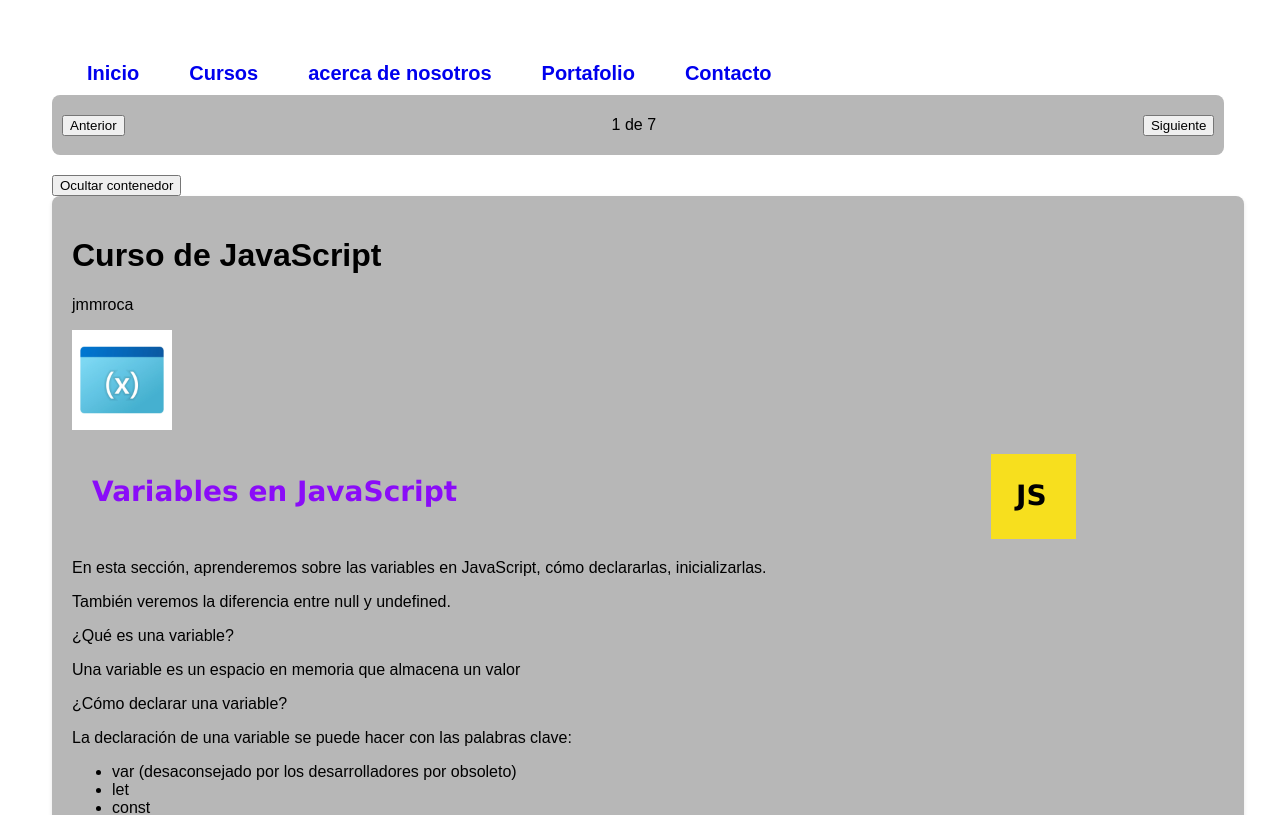
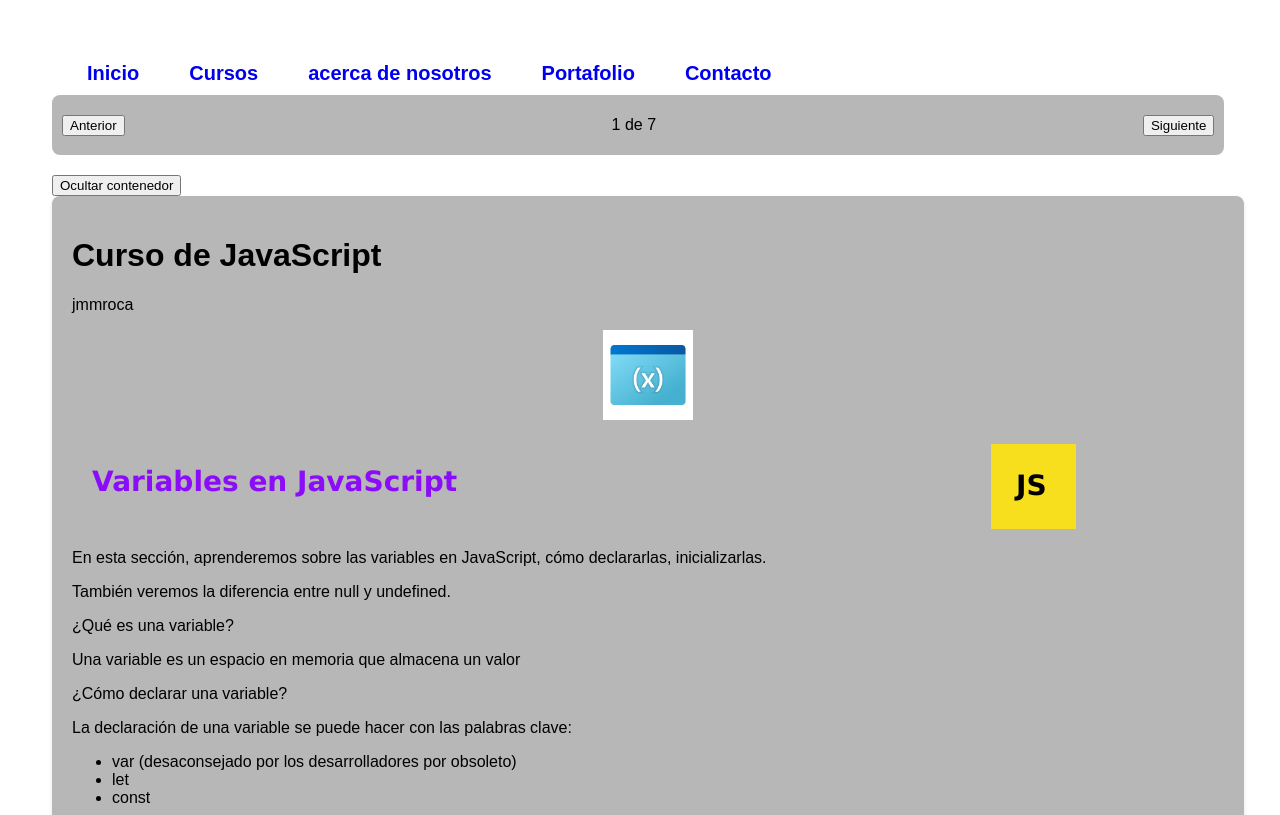
Before and after one commit to jmmroca/curso_javascript_2024, a React (Vite) app in the folder curso-javascript/: page / in a window 1280 px wide. Shown: the top 815 px of the page. Built offline with nearby package versions, Linux system fonts and the light colour scheme.

Commit message:
changed title container

```diff
--- a/curso-javascript/src/index.css
+++ b/curso-javascript/src/index.css
@@ -22,6 +22,11 @@ p:hover {
 code {
   width: 90%;
 }
+
+#title-container{
+  display: flex;
+  justify-content: center;
+}
 #subtitle-container {
   display: flex;
   justify-content: flex-start;
@@ -37,11 +42,11 @@ code {
   margin-right: 20px;
 }
 .imagen-grande {
-  width: 500px !important;
+  width: 600px !important;
   height: auto !important;
 }
 .imagen-chica {
-  width: 100px !important;
+  width: 90px !important;
   height: auto !important;
 }
 #subtitle-container #text {
```
